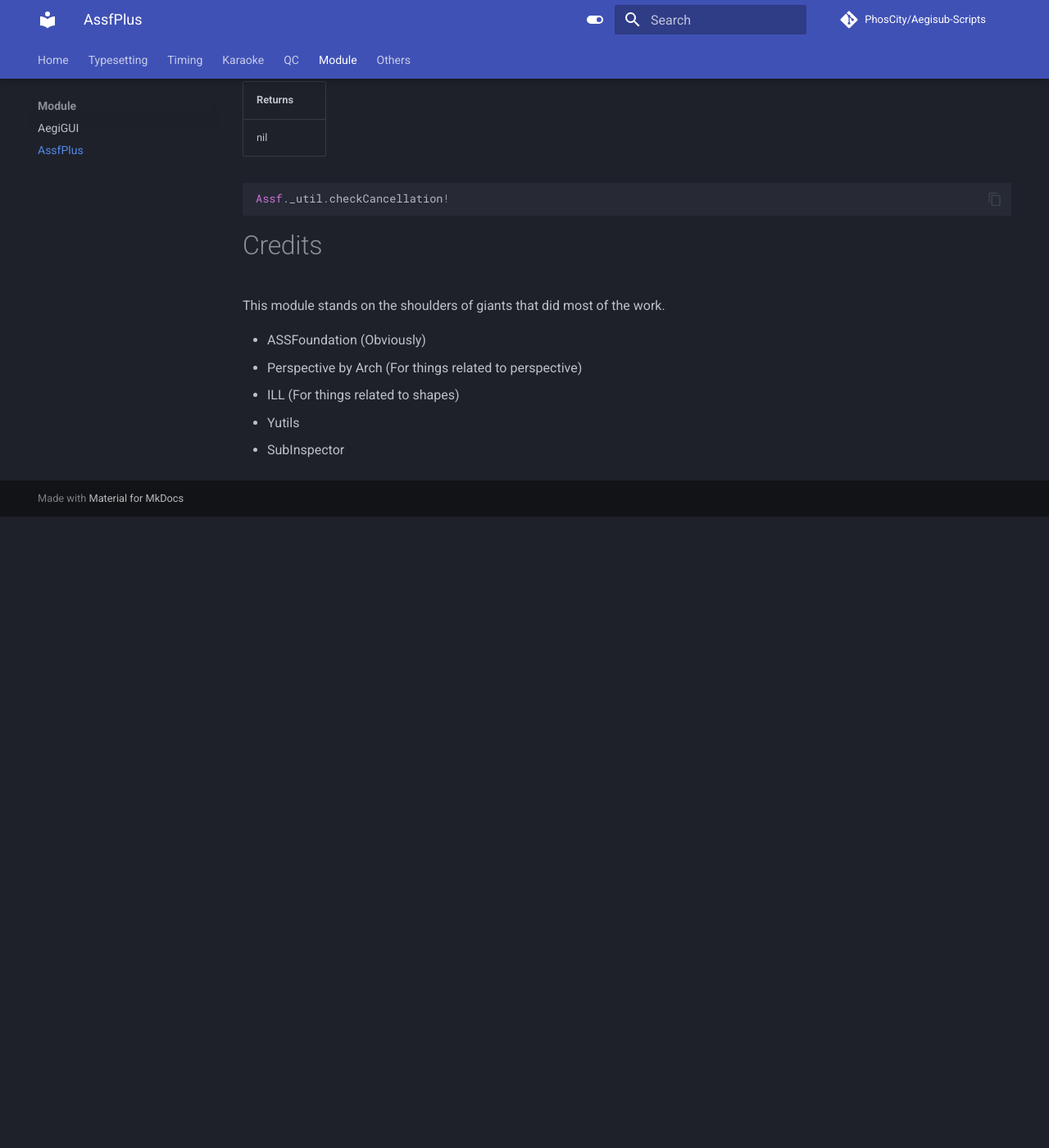
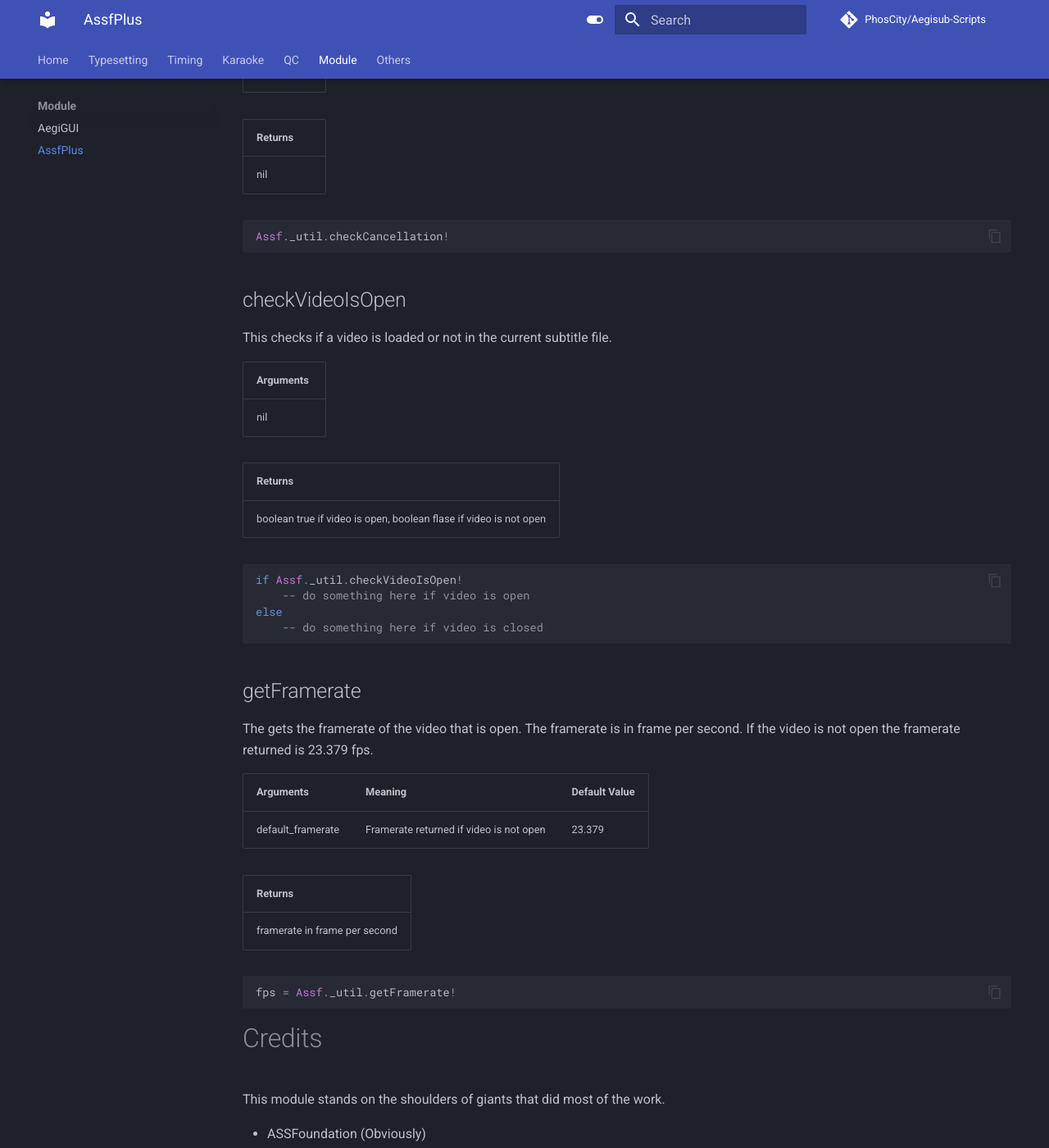
Before and after one commit to PhosCity/Aegisub-Scripts, an MkDocs documentation site: the page built from docs/AssfPlus.md, in a window 1280 px wide and 1400 px high, scrolled down 12937 px. Shown: the whole window at 82% size. Built offline with MkDocs 1.6.1 and Material for MkDocs 9.7.7, drawn with Linux system fonts in a browser that asks for light colours; comment, search, counter and statistics services are not loaded; before the commit the page ends 13567 px from its top, so only the background shows below that; some of the changed text lies outside the part shown.

Commit message:
[AssfPlus] Add more functions
Line Collection:
Update collectTags: Now also collect drawing tags

Util:
Add checkVideoIsOpen
Add getFramerate

````diff
--- a/docs/AssfPlus.md
+++ b/docs/AssfPlus.md
@@ -22,6 +22,7 @@
 | ------------- | -------------------------------------------------------- | ------- | ------------- |
 | lines         | LineCollection line table                                | table   | -             |
 | errorOnNoTags | Exit the script if no tags were collected with a message | boolean | false         |
+| checkDrawing  | Also collects \p tags                                    | boolean | false         |
 
 | Returns    | Description                        | Type  |
 | ---------- | ---------------------------------- | ----- |
@@ -496,6 +497,42 @@
 Assf._util.checkCancellation!
 ```
 
+## checkVideoIsOpen
+
+This checks if a video is loaded or not in the current subtitle file.
+
+| Arguments |
+| --------- |
+| nil       |
+
+| Returns                                                           |
+| ----------------------------------------------------------------- |
+| boolean true if video is open, boolean flase if video is not open |
+
+```moon
+if Assf._util.checkVideoIsOpen!
+    -- do something here if video is open
+else
+    -- do something here if video is closed
+```
+
+## getFramerate
+
+The gets the framerate of the video that is open. The framerate is in frame per second.
+If the video is not open the framerate returned is 23.379 fps.
+
+| Arguments         | Meaning                                 | Default Value |
+| ----------------- | --------------------------------------- | ------------- |
+| default_framerate | Framerate returned if video is not open | 23.379        |
+
+| Returns                       |
+| ----------------------------- |
+| framerate in frame per second |
+
+```moon
+fps = Assf._util.getFramerate!
+```
+
 # Credits
 
 This module stands on the shoulders of giants that did most of the work.
````
Also changed, not shown: 2 other files.
